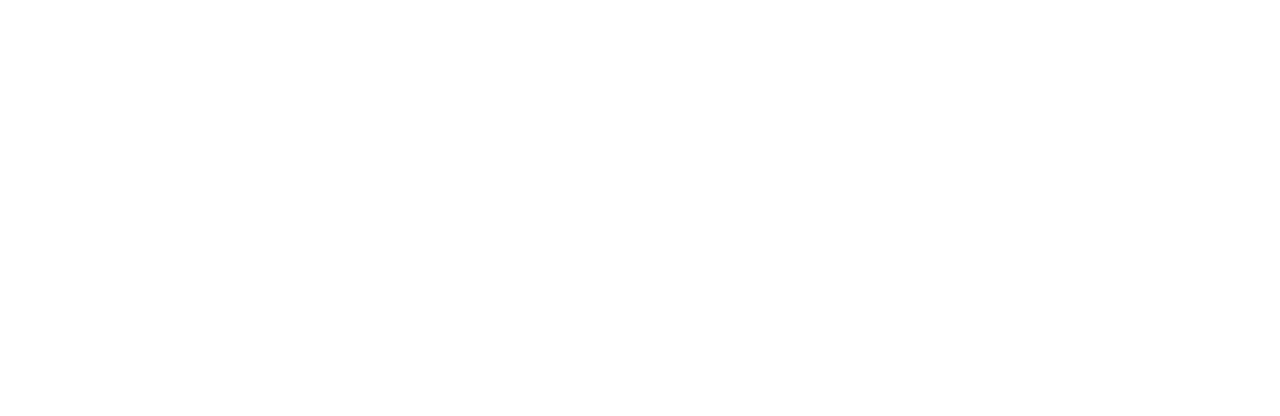
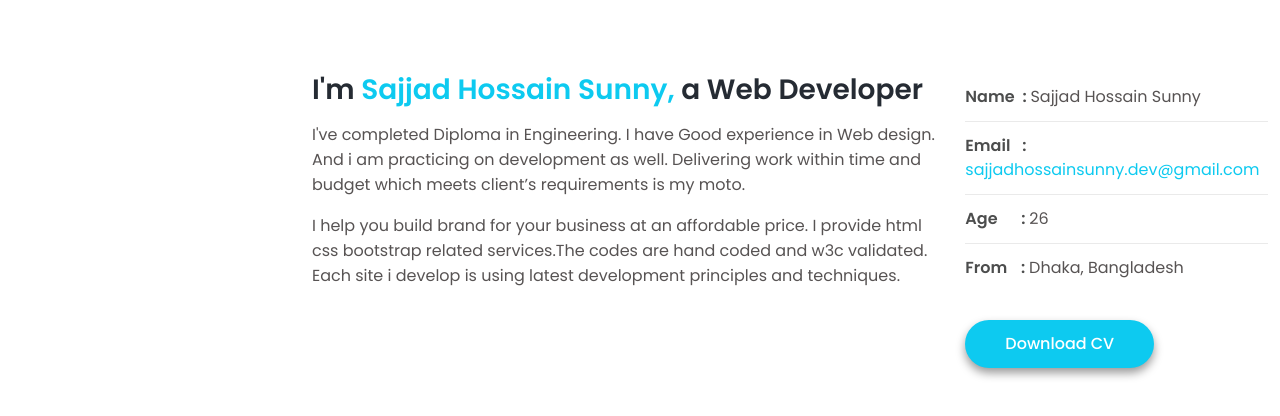
Before and after one commit to sajjadsunny-dev/myPortfolio, a React (Vite) app: page / in a window 1280 px wide. Shown: the part 1040-1456 px from the top of the page. Built offline with nearby package versions, Linux system fonts and the light colour scheme.

Commit message:
Modified: about section completed

```diff
--- a/src/components/AboutMe/AboutMe.jsx
+++ b/src/components/AboutMe/AboutMe.jsx
@@ -10,6 +10,20 @@
                      <p className="font-poppins text-4xl text-headingText font-semibold select-none relative after:content-[''] after:absolute after:w-[80px] after:h-[2px] after:bg-themeColor after:left-1/2 after:bottom-[0] after:translate-x-[-50%] after:translate-y-2">Know me more</p>
                   </div>
                </div>
+               <div className="grid grid-cols-12 gap-6">
+                  <div className="col-span-8">
+                     <h5 className="font-poppins text-[28px] font-semibold leading-[33px] text-contactHead">I'm <span className="text-themeColor">Sajjad Hossain Sunny,</span> a Web Developer</h5>
+                     <p className="my-4 font-poppins text-base leading-[25px] text-paragraph">I've completed Diploma in Engineering. I have Good experience in Web design. And i am practicing on development as well. Delivering work within time and budget which meets client’s requirements is my moto.</p>
+                     <p className="font-poppins text-base leading-[25px] text-paragraph">I help you build brand for your business at an affordable price. I provide html css bootstrap related services.The codes are hand coded and w3c validated. Each site i develop is using latest development principles and techniques.</p>
+                  </div>
+                  <div className="col-span-4">
+                     <h6 className="font-poppins text-base font-semibold leading-[24px] text-[#4C4D4D] py-3 border-b-[1px] border-solid border-[#EAEAEA]">Name <span className="ml-1">:</span> <span className="text-paragraph font-normal">Sajjad Hossain Sunny</span></h6>
+                     <h6 className="font-poppins text-base font-semibold leading-[24px] text-[#4C4D4D] py-3 border-b-[1px] border-solid border-[#EAEAEA]">Email <span className="ml-2">:</span> <a className="text-themeColor font-normal" href="mailto:sajjadhossainsunny.dev@gmail.com">sajjadhossainsunny.dev@gmail.com</a></h6>
+                     <h6 className="font-poppins text-base font-semibold leading-[24px] text-[#4C4D4D] py-3 border-b-[1px] border-solid border-[#EAEAEA]">Age <span className="ml-5">:</span> <span className="text-paragraph font-normal">26</span></h6>
+                     <h6 className="font-poppins text-base font-semibold leading-[24px] text-[#4C4D4D] py-3">From <span className="ml-2.5">:</span> <span className="text-paragraph font-normal">Dhaka, Bangladesh</span></h6>
+                     <button className="mt-7 px-40 py-3 font-poppins text-base font-medium text-white bg-themeColor rounded-customRadius shadow-btnShadow duration-200 hover:bg-[#00A1C1]">Download CV</button>
+                  </div>
+               </div>
             </div>
          </section>
       </>
--- a/src/components/Banner/Banner.jsx
+++ b/src/components/Banner/Banner.jsx
@@ -12,7 +12,7 @@
                <h3 className="relative font-poppins text-[28px] text-white font-medium leading-[50px] after:absolute after:content-[''] after:bottom-0 after:right-0 after:translate-x-[25px] after:translate-y-[-15px] after:w-[20px] after:h-[2px] after:bg-white">Hello</h3>
                <h1 className="font-poppins text-[65px] text-white font-semibold leading-[83px] my-4">I'm Sajjad Hossain Sunny.</h1>
                <p className="font-poppins text-xl text-[#DEE3E4] leading-[35px]">based in Dhaka, Bangladesh.</p>
-               <button className="px-[40px] py-[15px] mt-8 rounded-customRadius border-[1px] border-solid border-themeColor font-poppins text-base text-themeColor font-medium duration-500 hover:bg-themeColor hover:text-white">Hire Me</button>
+               <button className="px-40 py-[15px] mt-8 rounded-customRadius border-[1px] border-solid border-themeColor font-poppins text-base text-themeColor font-medium duration-500 hover:bg-themeColor hover:text-white">Hire Me</button>
             </div>
          </section>
       </>
--- a/tailwind.config.js
+++ b/tailwind.config.js
@@ -15,7 +15,7 @@
         // 'headingTextShadow': '#dee3e4 ',
         'headingTextShadow': '#F2F4F4 ',
         'contactHead': '#252B33',
-        'contactColor': '#575353',
+        'paragraph': '#575353',
         'btnBorder': '#6C757D',
       },
       backgroundImage: {
@@ -36,6 +36,7 @@
       },
       spacing: {
         '70': '70px',
+        '40': '40px',
       }
     },
   },
```
